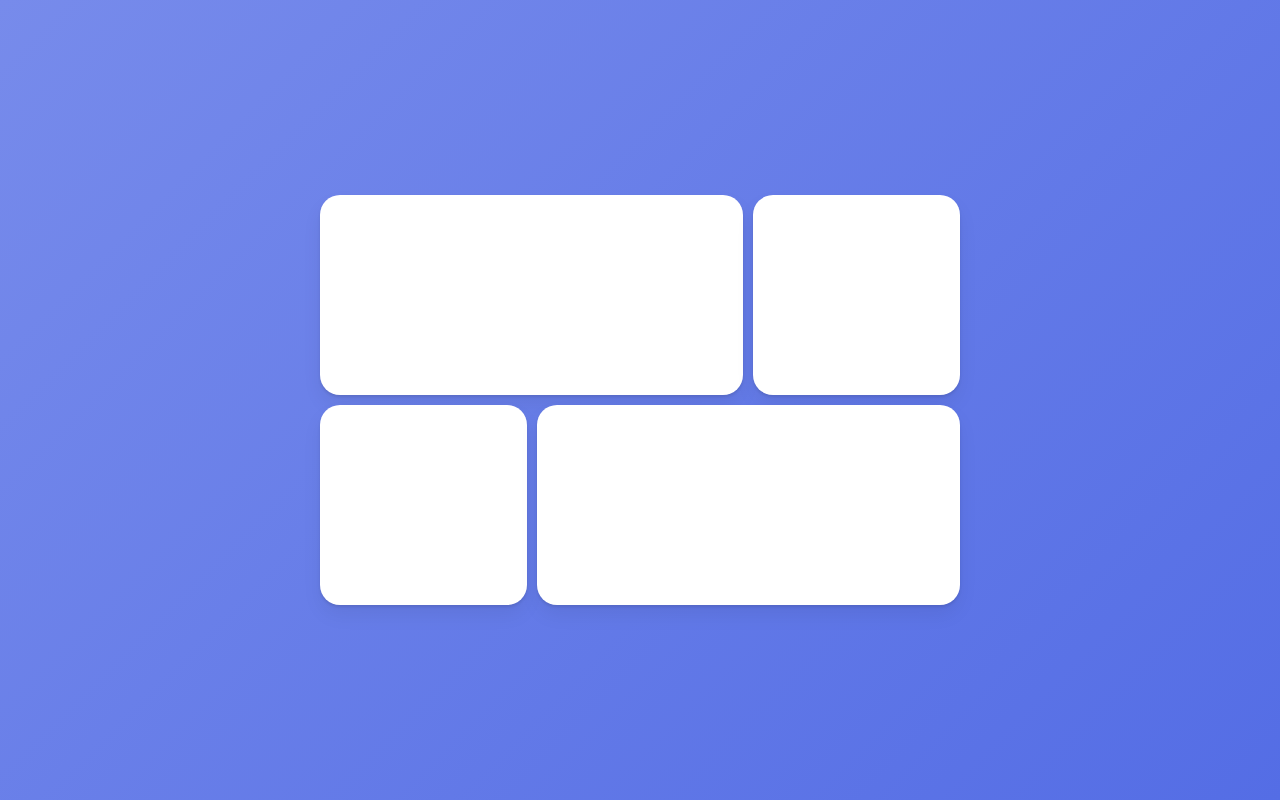
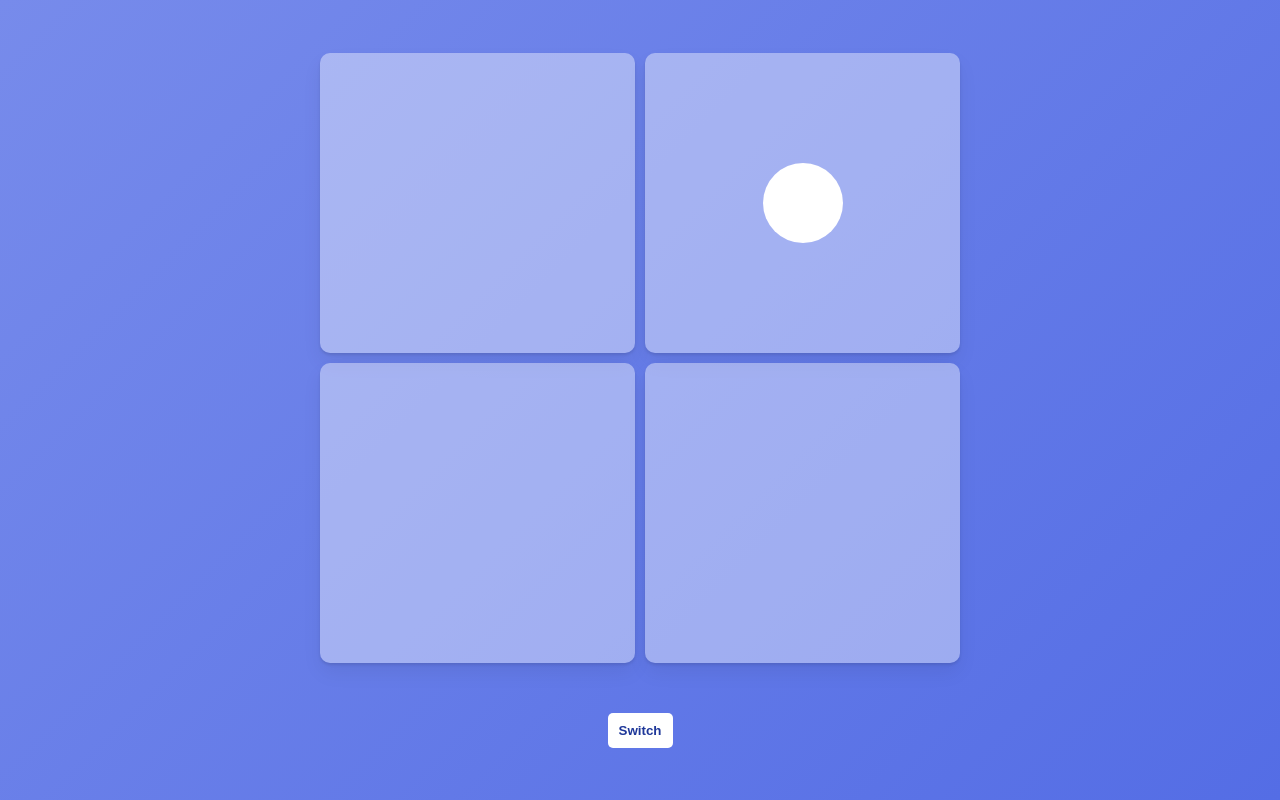
Before and after one commit to aeuna/animation-challenge, a React (Create React App) app: page / in a window 1280 px wide. Built offline with nearby package versions, Linux system fonts and the light colour scheme.

Commit message:
animation code challenge

```diff
--- a/src/App.tsx
+++ b/src/App.tsx
@@ -9,12 +9,13 @@ const Wrapper = styled(motion.div)`
   justify-content: center;
   align-items: center;
   background: linear-gradient(135deg, #778beb, #546de5);
+  flex-direction: column;
 `;
 
 const Box = styled(motion.div)`
-  height: 200px;
-  background-color: rgba(255, 255, 255, 1);
-  border-radius: 20px;
+  height: 300px;
+  background-color: rgba(255, 255, 255, 0.4);
+  border-radius: 10px;
   display: flex;
   justify-content: center;
   align-items: center;
@@ -23,13 +24,9 @@ const Box = styled(motion.div)`
 
 const Grid = styled.div`
   display: grid;
-  grid-template-columns: repeat(3, 1fr);
+  grid-template-columns: repeat(2, 1fr);
   width: 50vw;
   gap: 10px;
-  div:first-child,
-  div:last-child {
-    grid-column: span 2;
-  }
 `;
 
 const Overlay = styled(motion.div)`
@@ -44,17 +41,56 @@ const Overlay = styled(motion.div)`
 const Circle = styled(motion.div)`
   width: 80px;
   height: 80px;
-  background-color: rgba(120, 224, 143, 1);
+  background-color: white;
+  border-radius: 40px;
 `;
+
+const Button = styled(motion.button)`
+  margin-top: 50px;
+  background-color: white;
+  border: 0;
+  width: 65px;
+  height: 35px;
+  border-radius: 5px;
+  font-weight: bold;
+`;
+
+const boxVariants = {
+  initial: (i: string) => ({
+    originX: i === '1' || i === '3' ? 1 : 0,
+    originY: i === '1' || i === '2' ? 1 : 0,
+  }),
+  hover: {
+    scale: 1.1,
+    cursor: 'pointer',
+  },
+};
+
+const btnVariants = {
+  initial: {
+    opacity: 0,
+  },
+  animate: (switched: boolean) => ({
+    scale: switched ? 1.3 : 1,
+    color: switched ? '#eb2f06' : '#1e3799',
+    opacity: 1,
+  }),
+  hover: { cursor: 'pointer' },
+};
 
 function App() {
   const [id, setId] = useState<null | string>(null);
+  const [switched, setSwitched] = useState<Boolean>(false);
+  const toggleSwitch = () => setSwitched((prev) => !prev);
 
   return (
     <Wrapper>
       <Grid>
         {['1', '2', '3', '4'].map((i) => (
-          <Box onClick={() => setId(i)} key={i} layoutId={i} />
+          <Box onClick={() => setId(i)} key={i} layoutId={i} variants={boxVariants} custom={i} initial="initial" whileHover="hover">
+            {i === '2' && (!switched ? <Circle layoutId="circle" /> : null)}
+            {i === '3' && (switched ? <Circle layoutId="circle" /> : null)}
+          </Box>
         ))}
       </Grid>
       <AnimatePresence>
@@ -65,10 +101,13 @@ function App() {
             animate={{ backgroundColor: 'rgba(0, 0, 0, 0.5)' }}
             exit={{ backgroundColor: 'rgba(0, 0, 0, 0)' }}
           >
-            <Box layoutId={id} style={{ width: 400, height: 200 }} />
+            <Box layoutId={id} style={{ width: 400, height: 200, backgroundColor: 'white' }} />
           </Overlay>
         ) : null}
       </AnimatePresence>
+      <Button onClick={toggleSwitch} custom={switched} variants={btnVariants} initial="initial" animate="animate" whileHover="hover">
+        Switch
+      </Button>
     </Wrapper>
   );
 }
```
